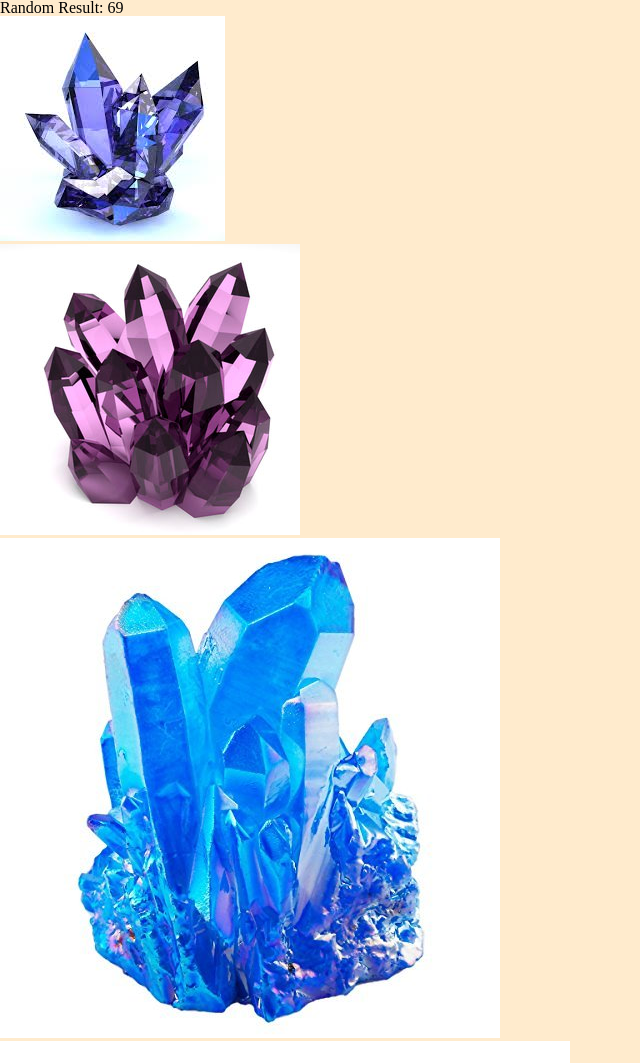
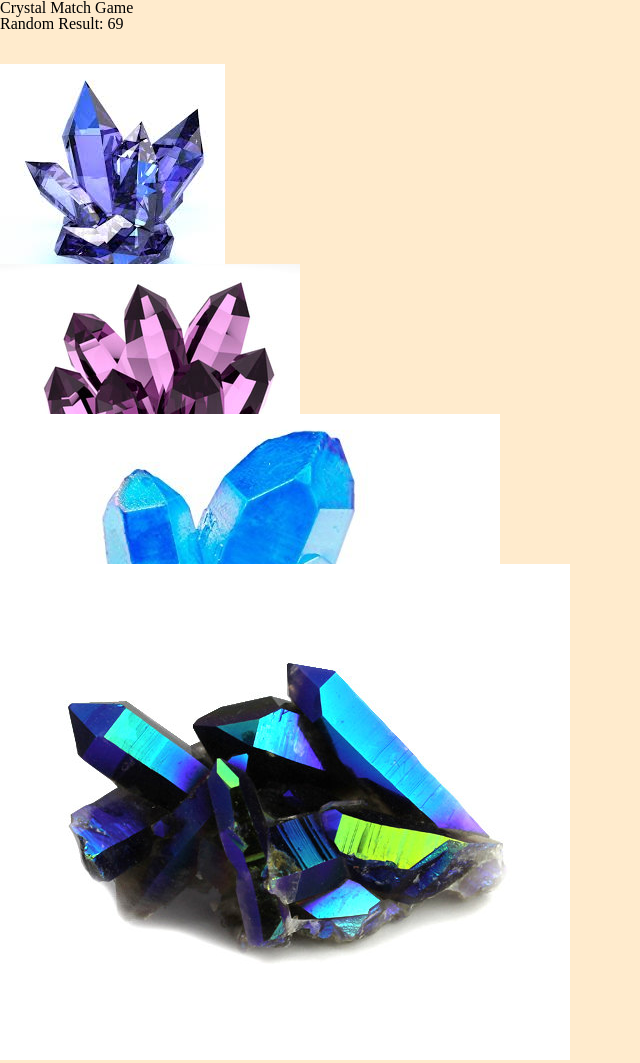
Before and after one commit to sumatip01/unit-4-game, a plain HTML site: page index.html in a window 1280 px wide. Shown: the top 1063 px of the page, without its empty margins (0-640 px from the left). Drawn offline with nearby package versions, Linux system fonts and the light colour scheme.

Commit message:
my commit

```diff
--- a/assets/css/style.css
+++ b/assets/css/style.css
@@ -1,21 +1,51 @@
 body{
     background-color: blanchedalmond;
     border: black;
+}
 
-}
 #crystal{
     display: flex;
+    align-content: center;
+}
+
+#crystal1{
     justify-content: space-around;
     align-items: center;
     border: 1px seagreen;
     height: 200px;
     width: 200px;
     border-radius: 4px;
-    box-shadow: 5px 5px 5px rgba(0, 0, 0, 0.5);
+}
+
+#crystal2{
+    justify-content: space-around;
+    align-items: center;
+    border: 1px seagreen;
+    height: 150px;
+    width: 150px;
+    border-radius: 4px;
+}
+
+#crystal3{
+    justify-content: space-around;
+    align-items: center;
+    border: 1px seagreen;
+    height: 150px;
+    width: 150px;
+    border-radius: 4px;
+}
+
+#crystal4{
+    justify-content: space-around;
+    align-items: center;
+    border: 1px seagreen;
+    height: 50px;
+    width: 50px;
+    border-radius: 4px;
 }
 
 #crystal:hover{
-    box-shadow: 15px, 15px, 15px, rgba(0, 0, 0, 0.5);
+    box-shadow: 15px, 15px, 15px, 15px, rgba(0, 0, 0, 0.5);
     padding: 2px;
     cursor: pointer;
 }
--- a/assets/javascript/game.js
+++ b/assets/javascript/game.js
@@ -64,7 +64,7 @@ startGame();
 var reset = function () {
 
 }
-//event delegation
+
 $(document).on('click', ".crystal", function () {
 
 
--- a/index.html
+++ b/index.html
@@ -10,8 +10,14 @@
 <script src="https://ajax.googleapis.com/ajax/libs/jquery/3.3.1/jquery.min.js"></script>
 </head>
 <body>
+    <h1>Crystal Match Game</h1>
 
+    <p id="win"></p>
+    <p id="lose"></p>
     <p id="result"></p>
+
+    <br>
+    <br>
 
     <div class="crystal">
         <div id="crystal1"></div>
@@ -23,10 +29,5 @@
 
     </div>
 
-    <h1>Crystal Match Game</h1>
-
-    <p id="win"></p>
-    <p id="lose"></p>
-
 </body>
 </html>
```
